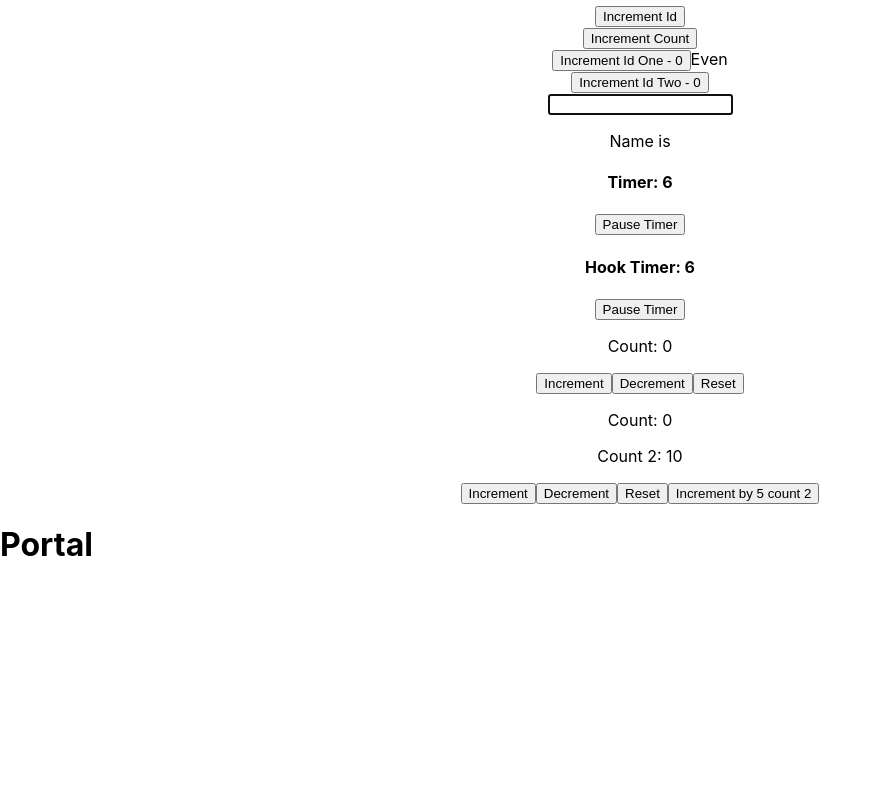
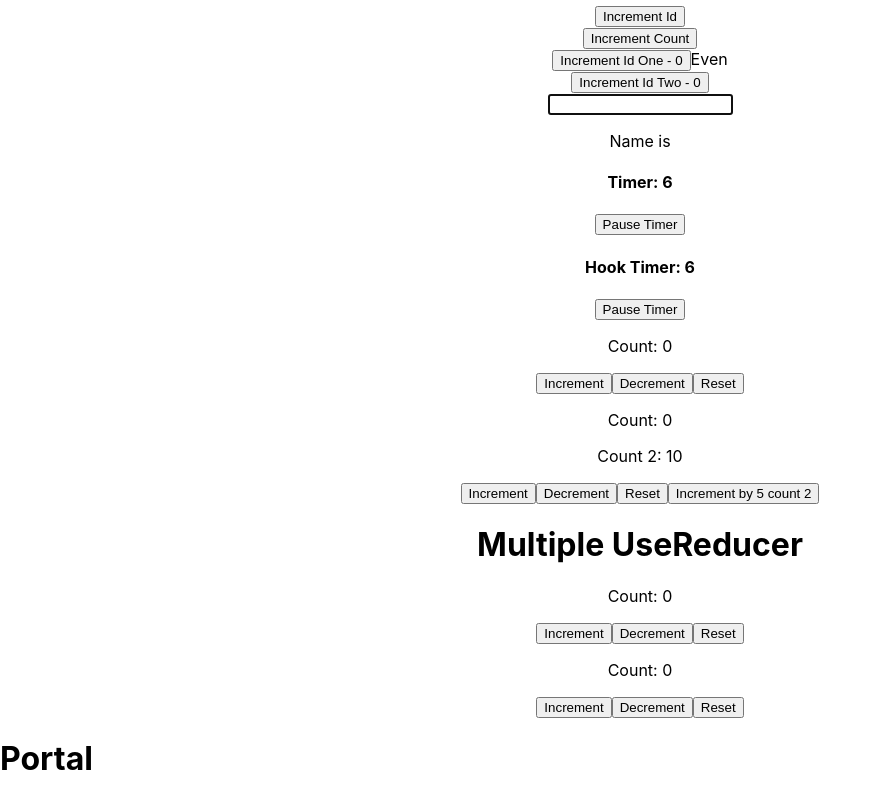
Before and after one commit to ahmed7761/react-redux-tutorial, a React (Create React App) app: page / in a window 1280 px wide. Shown: the part 3992-4792 px from the top of the page, without its empty margins (0-880 px from the left). Before the commit the page ends 4578 px from the top, so only its background shows below. Built offline with nearby package versions, Linux system fonts and the light colour scheme.

Commit message:
multiple useReducer

```diff
--- a/src/App.js
+++ b/src/App.js
@@ -52,6 +52,7 @@
 import HookTimer from "./components/HookTimer";
 import ReducerCounter from "./components/ReducerCounter";
 import ReducerCounterTwo from "./components/ReducerCounterTwo";
+import MultipleReducerCounter from "./components/MultipleReducerCounter";
 export const UserContext = React.createContext()
 export const ProfileContext = React.createContext()
 
@@ -141,6 +142,7 @@
         <HookTimer />
         <ReducerCounter />
         <ReducerCounterTwo />
+        <MultipleReducerCounter />
     </div>
   );
 }
--- /dev/null
+++ b/src/components/MultipleReducerCounter.js
@@ -0,0 +1,44 @@
+import React, { useReducer } from 'react';
+
+const initialState = 0
+const reducer = (state, action) => {
+    switch (action) {
+        case 'increment':
+            return state + 1
+
+        case 'decrement':
+            return state - 1
+
+        case 'reset':
+            return initialState
+
+        default:
+            return state
+    }
+}
+
+const MultipleReducerCounter = () => {
+
+    const [ count, dispatch ]  = useReducer(reducer, initialState)
+    const [ countTwo, dispatchTwo ]  = useReducer(reducer, initialState)
+
+    return (
+        <div>
+            <h1>Multiple UseReducer</h1>
+            <div>
+                <p>Count: {count} </p>
+                <button onClick={() => dispatch('increment')}>Increment</button>
+                <button onClick={() => dispatch('decrement')}>Decrement</button>
+                <button onClick={() => dispatch('reset')}>Reset</button>
+            </div>
+            <div>
+                <p>Count: {countTwo} </p>
+                <button onClick={() => dispatchTwo('increment')}>Increment</button>
+                <button onClick={() => dispatchTwo('decrement')}>Decrement</button>
+                <button onClick={() => dispatchTwo('reset')}>Reset</button>
+            </div>
+        </div>
+    );
+};
+
+export default MultipleReducerCounter;
```
